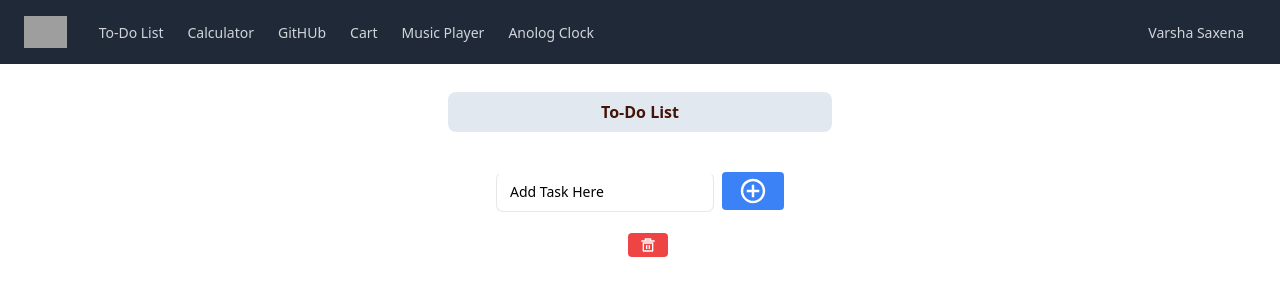
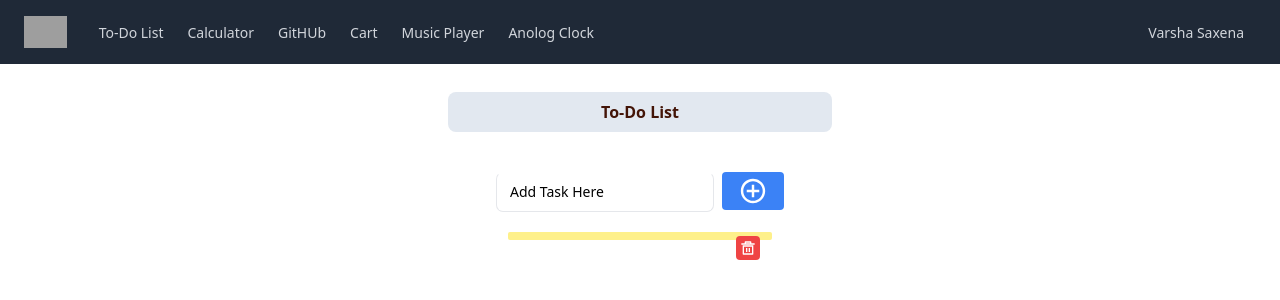
Before and after one commit to varshasawner/E-com-MERN, a React (Create React App) app in the folder my-app/: page / in a window 1280 px wide. Both pictures are taken after a click on the button 753 px from the left and 191 px from the top of the page. Shown: the top 300 px of the page. Built offline with nearby package versions, Linux system fonts and the light colour scheme; grey boxes are pictures that could not be loaded.

Commit message:
delete button added

```diff
--- a/my-app/src/component/Todo-List.js
+++ b/my-app/src/component/Todo-List.js
@@ -53,25 +53,20 @@ export default function ToDoList() {
           </button>
           </div>
           </div>
-          <table class="table-auto mx-auto mt-5">
-            <tbody>
-              <tr>
+          <ol class="mx-auto mt-5 w-72">
               {list.map((a, index) => {
               return (
-                <tr>
-                <td key={index}>
+
+                <li key={index} className="py-1 px-3 m-3 bg-yellow-200 rounded-sm">
                   {a}
-                  <button className="bg-red-500 hover:bg-red-700 text-white font-bold py-1 px-3 ml-4 rounded" onClick={() => removeItem(index)}>
+                  {/* <button className="bg-red-500 hover:bg-red-700 text-white font-bold py-1 px-1 ml-4 rounded float-right">Edit</button> */}
+                  <button className="bg-red-500 hover:bg-red-700 text-white font-bold py-1 px-1 ml-4 rounded float-right" onClick={() => removeItem(index)}>
                     <RiDeleteBin5Line></RiDeleteBin5Line>
                   </button>
-                </td>
-                </tr>
+                </li>
               );
             })}
-              </tr>
-
-            </tbody>
-          </table>
+              </ol>
     </div>
   );
 }
```
